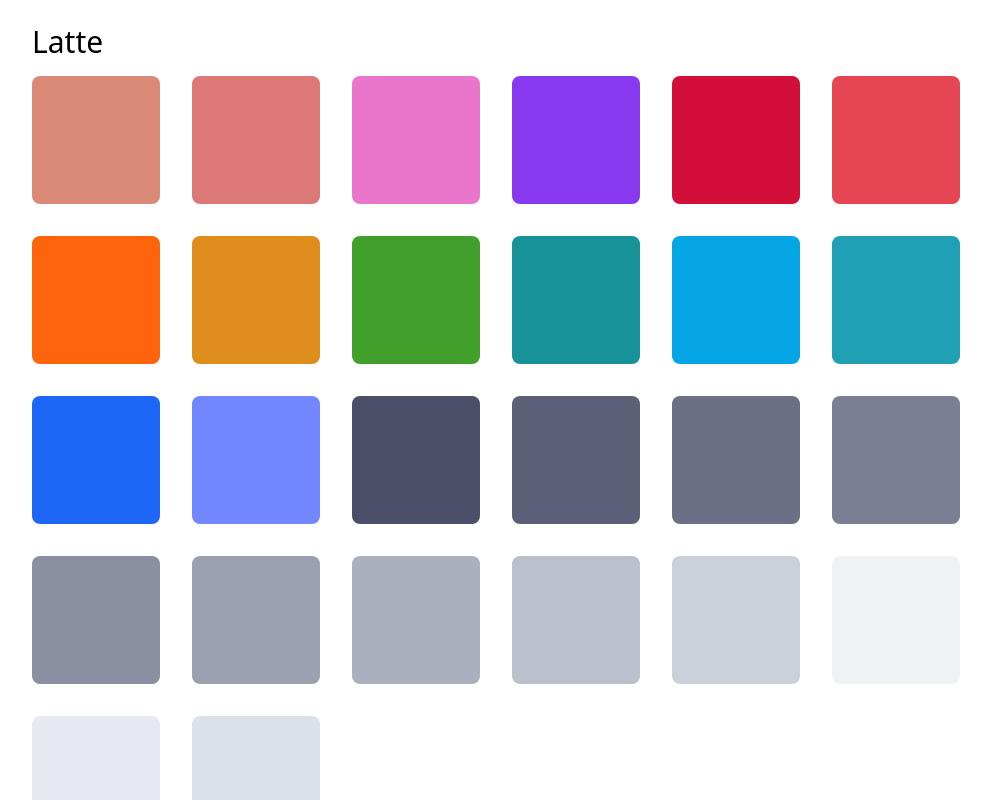
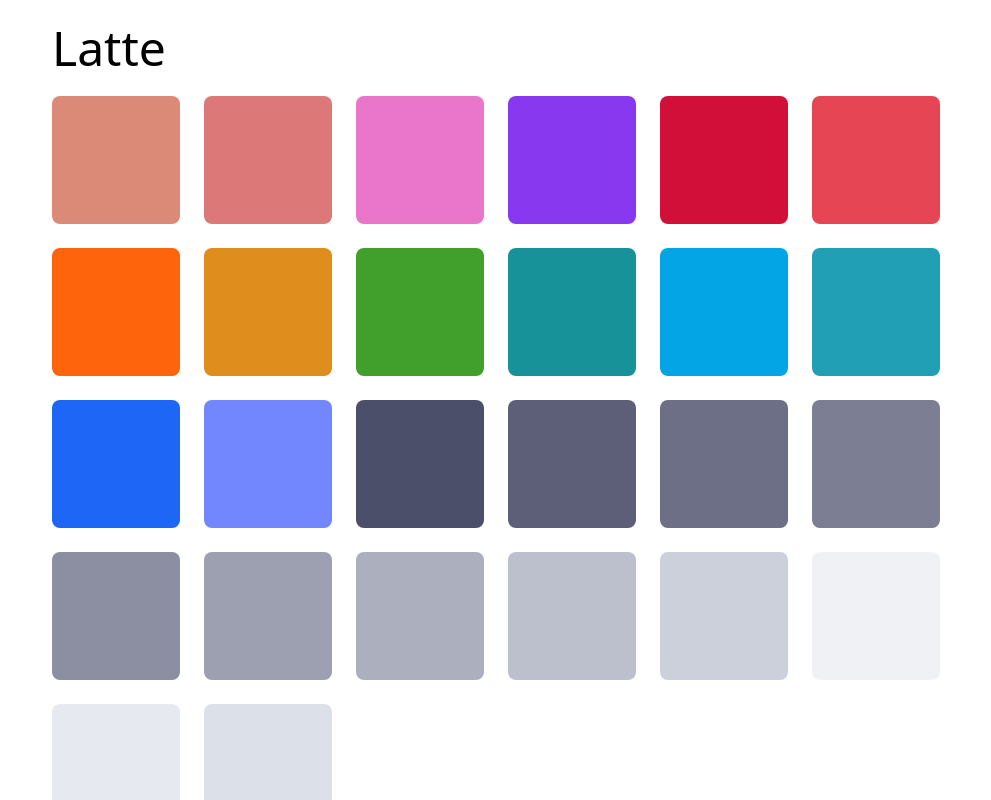
Before and after one commit to Schwefelhexa/catppuccin-colors, a Next.js app: page / in a window 1280 px wide. Shown: the whole page, without its empty margins (144-1135 px from the left). Built offline with nearby package versions, Linux system fonts and the light colour scheme; a web font is replaced by a local one; what @catppuccin/tailwindcss would draw is missing.

Commit message:
Responsive sizes

```diff
--- a/src/components/Color.tsx
+++ b/src/components/Color.tsx
@@ -12,7 +12,7 @@ export default function Color({ color }: ColorProps) {
   })
 
   return (
-    <div className="w-32 h-32">
+    <div className="w-24 h-24 md:w-32 md:h-32">
       <motion.div
         {...pressProps}
         role="button"
--- a/src/components/Palette.tsx
+++ b/src/components/Palette.tsx
@@ -10,8 +10,8 @@ export default function Palette({ name, palette }: PaletteProps) {
 
   return (
     <div>
-      <h2 className="text-3xl font-medium text-pink mb-4">{capitalizedName}</h2>
-      <div className="grid grid-cols-6 gap-8 w-fit">
+      <h2 className="text-3xl md:text-5xl font-medium text-pink mb-4 md:mb-6">{capitalizedName}</h2>
+      <div className="grid grid-cols-2 sm:grid-cols-4 md:grid-cols-6 gap-6 w-fit">
         {Object.entries(palette).map(([name, color]) => (
           <Color key={name} name={name} color={color} />
         ))}
--- a/src/pages/index.tsx
+++ b/src/pages/index.tsx
@@ -6,7 +6,7 @@ const palette = paletteRaw as AllPalettes
 
 export default function Home() {
   return (
-    <main className="h-full overflow-scroll px-8 py-6">
+    <main className="h-full overflow-scroll px-4 py-6">
 
       <div className="flex flex-col items-center gap-16">
         {paletteNames.map(name => (
```
